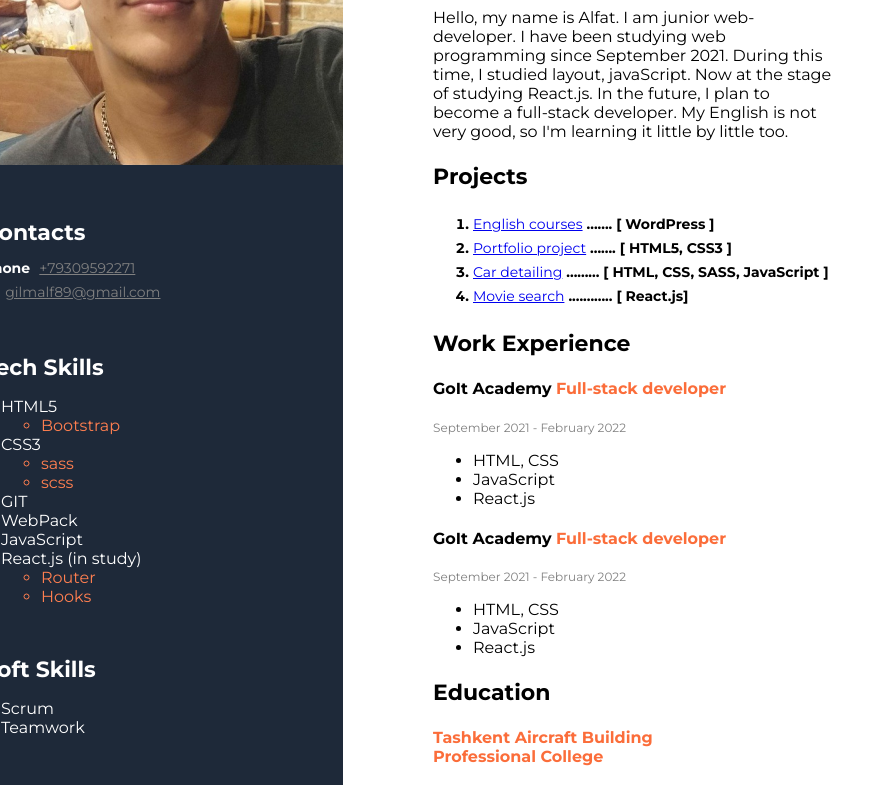
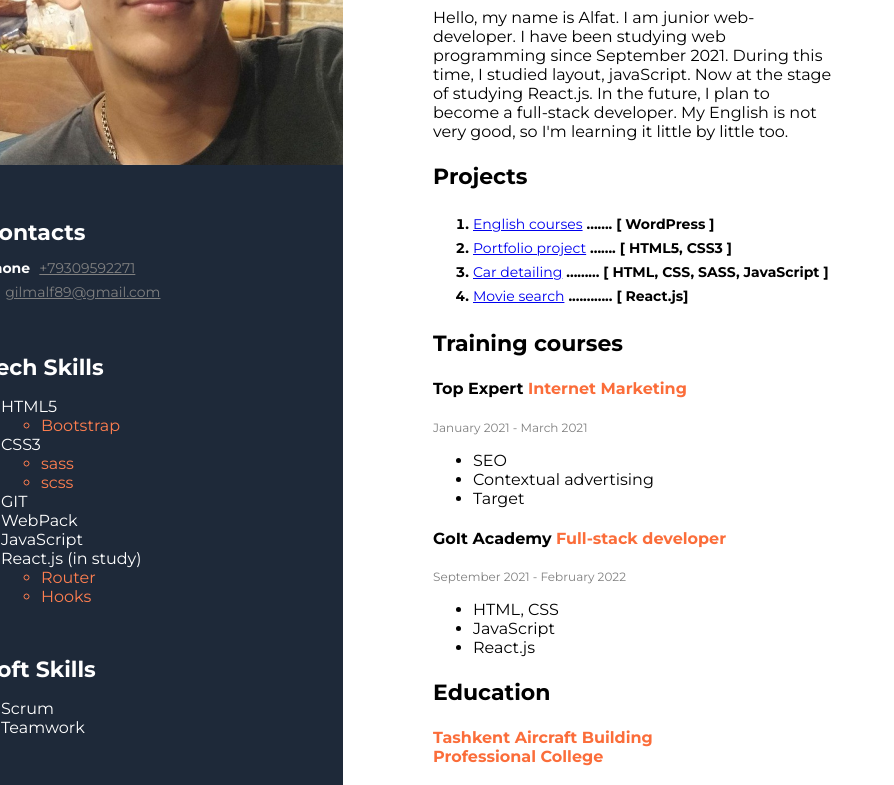
Before and after one commit to Alfat1989/my-resume, a website built with Parcel: page src/index.html in a window 1280 px wide. Shown: the part 315-1100 px from the top of the page, without its empty margins (0-894 px from the left). Built offline with nearby package versions, Linux system fonts and the light colour scheme.

Commit message:
fix courses

```diff
--- a/src/index.html
+++ b/src/index.html
@@ -62,22 +62,22 @@
             </div>
             <!-- My work experience -->
             <div class="my-work-experience">
-                <h3>Work Experience</h3>
+                <h3>Training courses</h3>
 
 
                 <!-- Company 3 -->
                 <div class="company-3-section">
-                    <h4>GoIt Academy <span class="colored-text">Full-stack developer</span></h4>
-                    <p>September 2021 - February 2022 </p>
+                    <h4>Top Expert <span class="colored-text">Internet Marketing</span></h4>
+                    <p>January 2021 - March 2021 </p>
                     <ul>
                         <li>
-                            HTML, CSS
+                            SEO
                         </li>
                         <li>
-                            JavaScript
+                            Contextual advertising
                         </li>
                         <li>
-                            React.js
+                            Target
                         </li>
                     </ul>
                 </div>
```
